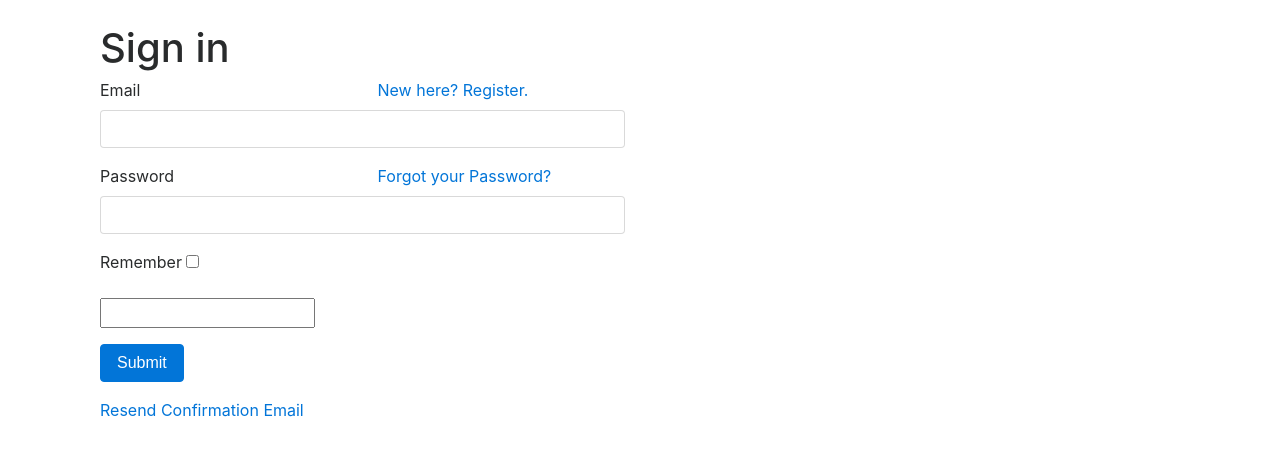
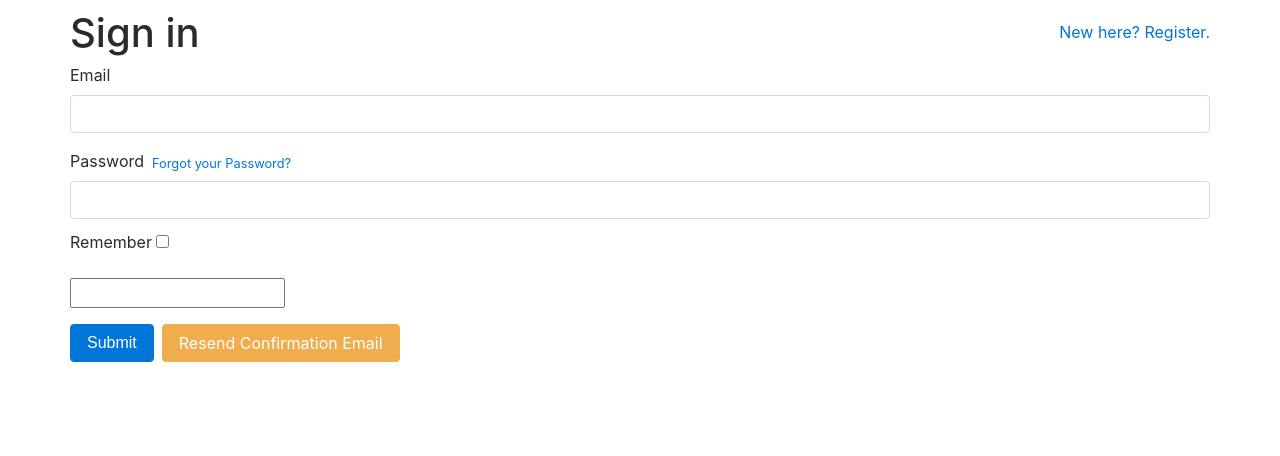
Before and after one commit to ianzimmerman/gifoff, a Flask app: template gifoff/templates/security/login_user.html in a window 1280 px wide. Shown: the part 56-512 px from the top of the page. Run offline with Flask 2, Linux system fonts and the light colour scheme; the template is opened without the code that fills it: most values are stand-ins (such as "Sample title", 1, 10 or a date in 2020); form fields are guessed from the names that the template uses; some libraries are stand-ins or nearby versions.

Commit message:
flex edits

```diff
--- a/gifoff/templates/security/login_user.html
+++ b/gifoff/templates/security/login_user.html
@@ -1,47 +1,27 @@
 {% extends 'security/public_base.html' %}
 {% from "security/_macros.html" import render_field_with_errors, render_field %}
-{% block title %}Sign In{{ config['APP_NAME'] }}{% endblock %}
+{% block title %}Sign In{% endblock %}
 {% block content %}
-
-<div class="container" style="padding-top: 15px">
-  <div class="col-md-8 col-lg-6">
-	<form action="" method="POST" class="form" role="form">
+<div class="d-flex flex-column justify-content-start">
+    <div class="d-flex justify-content-between">
 		<h1>Sign in</h1>
+	    <a href="{{ url_for('security.register', next=request.args.next) }}" tabindex='190' class="my-auto">
+	                        New here? Register.</a>
+    </div>
+	<form action="" method="POST" class="form-group" role="form">
     	{{ login_user_form.hidden_tag() }}
 
 	    {# Username or Email field #}
-		    {% set field = login_user_form.email %}
-		    <div class="form-group {% if field.errors %}has-error{% endif %}">
-		        {# Label on left, "New here? Register." on right #}
-		        <div class="row">
-		            <div class="col-md-6 float-xs-left">
-		                <label for="{{ field.id }}" class="control-label">{{ field.label.text }}</label>
-		            </div>
-		            <div class="text-xs-right float-xs-right col-md-6">
-		                    <a href="{{ url_for('security.register', next=request.args.next) }}" tabindex='190'>
-		                        New here? Register.</a>
-		            </div>
-		        </div>
-		        {{ field(class_='form-control', tabindex=110) }}
-		        {% if field.errors %}
-		            {% for e in field.errors %}
-		                <p class="help-text">{{ e }}</p>
-		            {% endfor %}
-		        {% endif %}
-		    </div>
+	    {{ render_field_with_errors(login_user_form.email, class="form-control") }}
 
 	    {# Password field #}
 	    {% set field = login_user_form.password %}
-		    <div class="form-group {% if field.errors %}has-error{% endif %}">
+	    <div class="{% if field.errors %}has-error{% endif %}">
 	        {# Label on left, "Forgot your Password?" on right #}
-		        <div class="row">
-		            <div class="col-md-6">
+	        <div class="d-flex justify-content-start">
 	            <label for="{{ field.id }}" class="control-label">{{ field.label.text }}</label>
-		            </div>
-		            <div class="col-md-6 text-xs-right">
-		                    <a href="{{ url_for('security.forgot_password') }}" tabindex='195'>
-		                        Forgot your Password?</a>
-		            </div>
+	            <small class="align-self-end mb-2"><a class="ml-2" href="{{ url_for('security.forgot_password') }}" tabindex='195'>
+	                        Forgot your Password?</a></small>
 	        </div>
 	        {{ field(class_='form-control', tabindex=120) }}
 	        {% if field.errors %}
@@ -52,14 +32,14 @@
 	    </div>
 
 	    {# Remember me #}
-		    {{ render_field_with_errors(login_user_form.remember) }}
+	    {{ render_field_with_errors(login_user_form.remember, class="mt-3") }}
 	    {{ render_field(login_user_form.next) }}
+
 	    {# Submit button #}
-		    {{ render_field(login_user_form.submit, class="btn btn-primary") }}
-            <a href="{{ url_for('security.send_confirmation') }}" class="float-xs-right">Resend Confirmation Email</a>
+	    <div class="d-flex justify-content-start">
+	        {{ login_user_form.submit(class="btn btn-primary") }}
+            <a href="{{ url_for('security.send_confirmation') }}" class="btn btn-warning ml-2">Resend Confirmation Email</a>
+        </div>
 	</form>
 </div>
-</div>
-
-
 {% endblock %}
```
Lines whose indentation alone changed are shown as unchanged.
